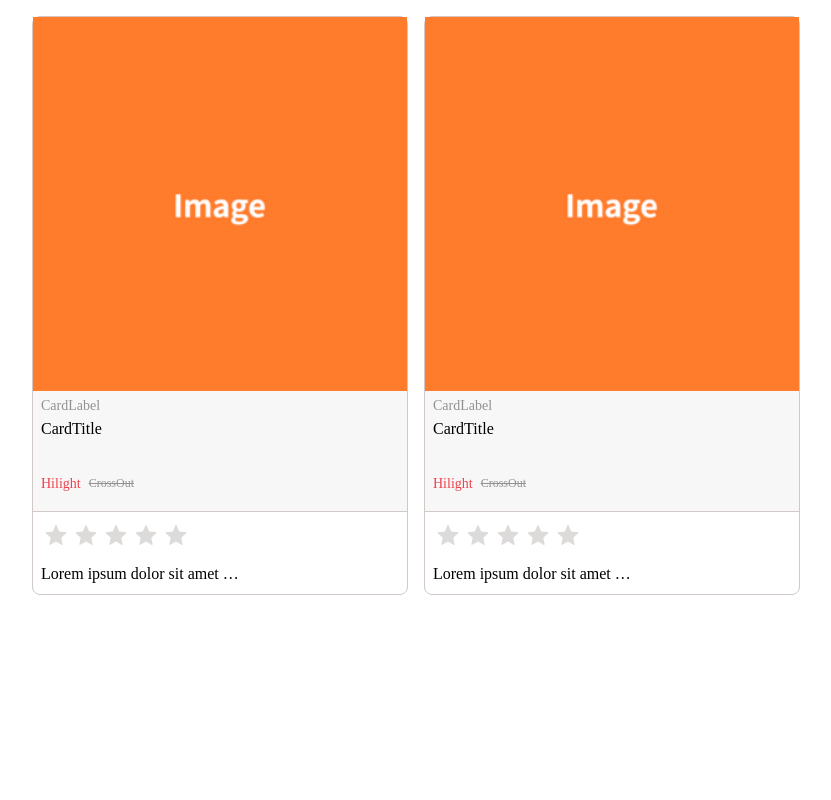
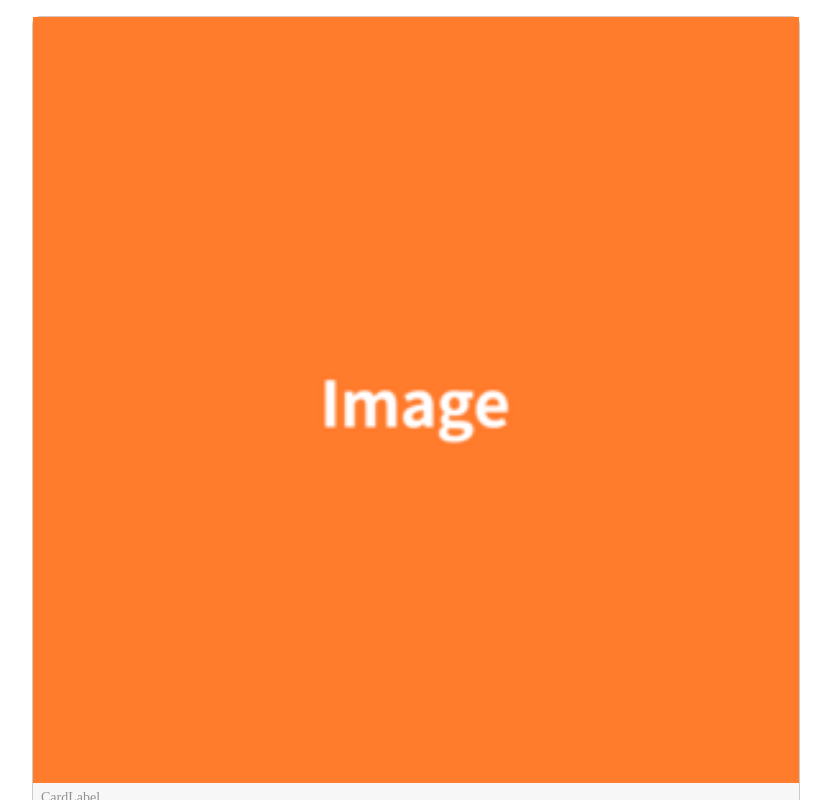
Before and after one commit to solbi0802/ui-modules, a React (Create React App) app: page /card in a window 1280 px wide. Shown: the top 800 px of the page, without its empty margins (224-1055 px from the left). Built offline with nearby package versions, Linux system fonts and the light colour scheme.

Commit message:
재사용 가능한 컴포넌트로 처리(props전달)

```diff
--- a/src/components/Card.tsx
+++ b/src/components/Card.tsx
@@ -1,17 +1,20 @@
 import React, { FunctionComponent, Component } from 'react';
 import styled from '@emotion/styled';
 import Rating from './Rating';
+import { CardPropType } from 'types/CardProp.types';
 
-const CardWrapper = styled.div`
+const CardWrapper = styled.div<{ layout: 'vertical' | 'horizontal' }>`
   display: flex;
-  flex-direction: column;
+  flex-direction: ${({ layout }) =>
+    layout === 'horizontal' ? 'row' : 'column'};
+  column: row;
   justify-content: center;
   align-items: flex-start;
   border: solid #d0c9c6 1px;
   border-radius: 8px;
 `;
 
-const CardImage = styled.img`
+const CardImage = styled.img<{ layout: 'vertical' | 'horizontal' }>`
   width: 100%;
   object-fit: cover;
 `;
@@ -68,25 +71,31 @@ const Contents = styled.span`
   padding: 8px 8px;
 `;
 
-const Card: FunctionComponent = (): JSX.Element => {
+const Card: FunctionComponent<CardPropType> = (
+  props: CardPropType,
+): JSX.Element => {
+  const {
+    layout = 'vertical',
+    title,
+    label,
+    hilightText,
+    crossoutText,
+    contents,
+    useRating = true,
+  } = props;
   return (
-    <CardWrapper>
-      <CardImage src="/image.png" alt="카드 이미지"></CardImage>
+    <CardWrapper layout={layout}>
+      <CardImage src="/image.png" alt="카드 이미지" layout={layout}></CardImage>
       <TextWrapper>
-        <CardLabel>CardLabel</CardLabel>
-        <CardTitle>CardTitle</CardTitle>
+        <CardLabel>{label}</CardLabel>
+        <CardTitle>{title}</CardTitle>
         <SubTextWrapper>
-          <HilightText>Hilight</HilightText>
-          <CrossOutText>CrossOut</CrossOutText>
+          <HilightText>{hilightText}</HilightText>
+          <CrossOutText>{crossoutText}</CrossOutText>
         </SubTextWrapper>
       </TextWrapper>
-      <Rating />
-      <Contents>
-        Lorem ipsum dolor sit amet consectetur adipisicing elit. Tenetur
-        consequatur vero veniam aperiam nulla soluta nisi nam deserunt cumque
-        distinctio. Quisquam animi sapiente laboriosam et debitis ipsam laborum
-        ad fugiat.
-      </Contents>
+      {useRating && <Rating />}
+      {contents && <Contents>{contents}</Contents>}
     </CardWrapper>
   );
 };
--- a/src/pages/CardTemplate.tsx
+++ b/src/pages/CardTemplate.tsx
@@ -1,17 +1,17 @@
 import React from 'react';
 import Card from 'components/Card';
+
 import { FunctionComponent } from 'react';
 import styled from '@emotion/styled';
 
 const Container = styled.div`
   display: grid;
-  grid-template-columns: 1fr 1fr;
+  grid-template-columns: 1fr;
   grid-gap: 16px;
   width: 768px;
   margin: 0 auto;
   padding: 16px 0 48px;
   @media (max-width: 768px) {
-    grid-template-columns: 1fr;
     width: 100%;
   }
 `;
@@ -19,8 +19,28 @@ const Container = styled.div`
 const CardTemplate: FunctionComponent = (): JSX.Element => {
   return (
     <Container>
-      <Card></Card>
-      <Card></Card>
+      <Card
+        layout="vertical"
+        title="CardTitle"
+        label="CardLabel"
+        hilightText="hilight"
+        crossoutText="crossout"
+        contents="Lorem ipsum dolor sit amet consectetur adipisicing elit. Tenetur
+        consequatur vero veniam aperiam nulla soluta nisi nam deserunt cumque
+        distinctio. Quisquam animi sapiente laboriosam et debitis ipsam laborum
+        ad fugiat."
+      />
+      <Card
+        layout="horizontal"
+        title="CardTitle"
+        label="CardLabel"
+        hilightText="hilight"
+        crossoutText="crossout"
+        contents="Lorem ipsum dolor sit amet consectetur adipisicing elit. Tenetur
+        consequatur vero veniam aperiam nulla soluta nisi nam deserunt cumque
+        distinctio. Quisquam animi sapiente laboriosam et debitis ipsam laborum
+        ad fugiat."
+      />
     </Container>
   );
 };
```
Also changed, not shown: src/types/CardProp.types.ts (added, +9 -0 lines).
